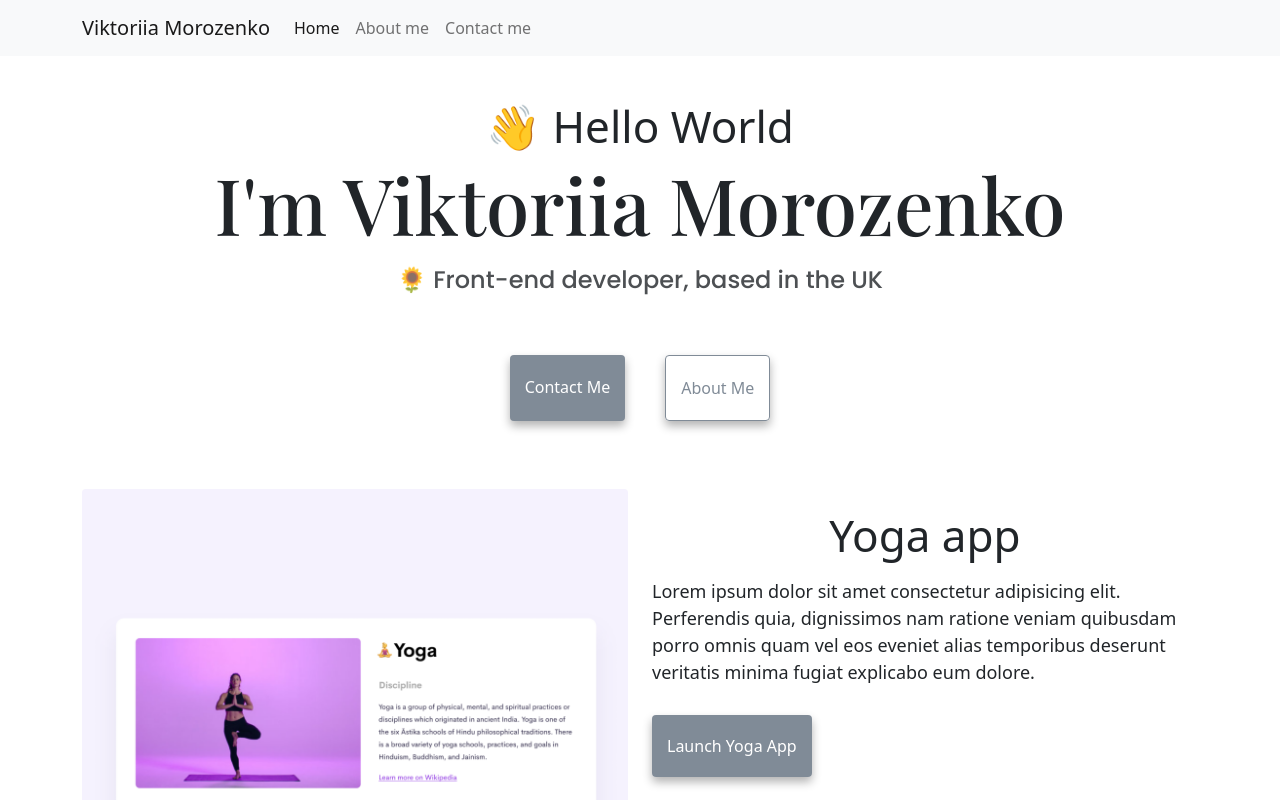
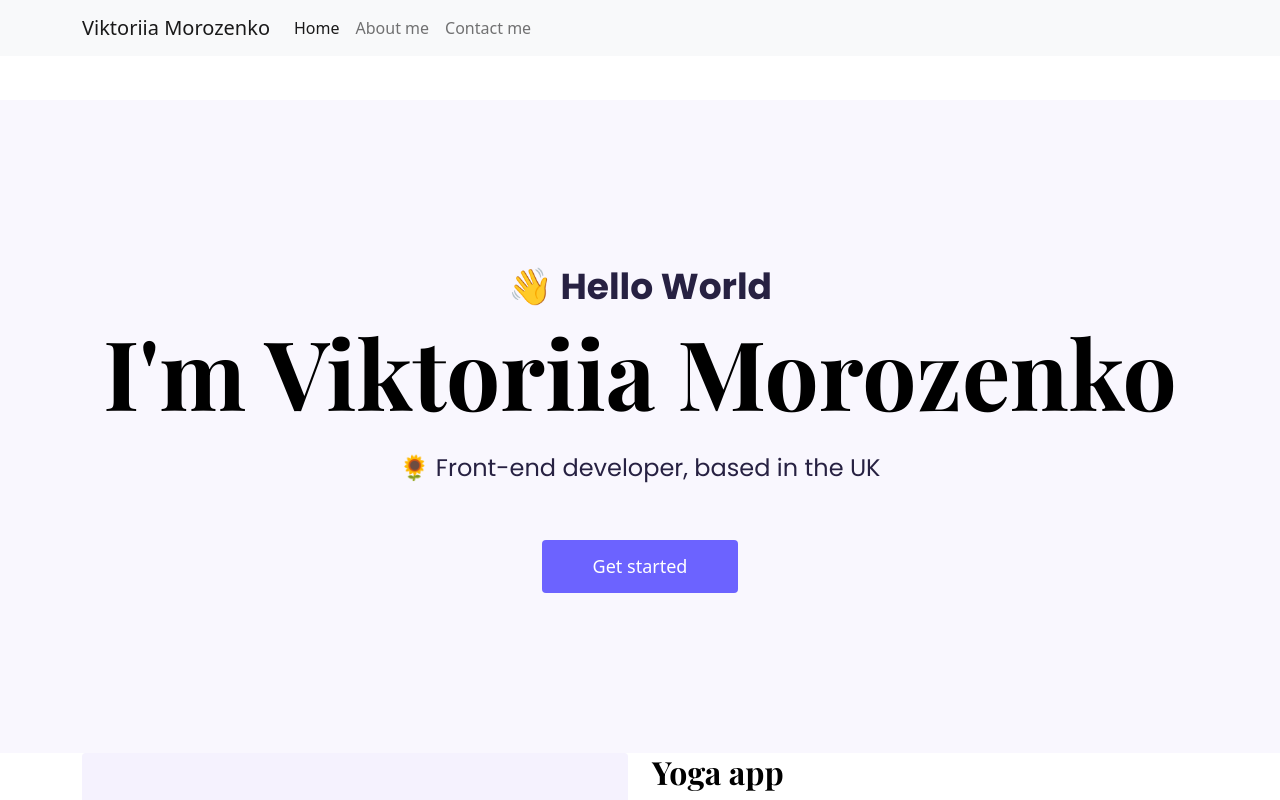
Before and after one commit to ViktoriiaMorozenko/SheCodesResponsive_project, a plain HTML site: page index.html in a window 1280 px wide. Shown: the top 800 px of the page. Drawn offline with nearby package versions, Linux system fonts and the light colour scheme; a web font is replaced by a local one.

Commit message:
worked on homepage

```diff
--- a/index.html
+++ b/index.html
@@ -55,12 +55,11 @@
         </div>
       </div>
     </nav>
-    <h2>👋 Hello World</h2>
+    <div class='hero'>
+    <p>👋 Hello World</p>
     <h1>I'm Viktoriia Morozenko</h1>
-    <h3>🌻 Front-end developer, based in the UK</h3>
-    <div class="navigation-links mb-5">
-      <a href="about.html#contact" class="primary-link">Contact me</a>
-      <a href="about.html" class="secondary-link">About me</a>
+    <h2 class="mb-5">🌻 Front-end developer, based in the UK</h2>
+    <div><a href="about.html#contact" class="btn primary-link">Get started</a></div>
     </div>
     <div class="container">
       <div class="row">
@@ -69,7 +68,7 @@
         </div>
         <div class="col-md-6">
           <h2 class="mb-3">Yoga app</h2>
-          <p>
+          <p class="descriptions">
             Lorem ipsum dolor sit amet consectetur adipisicing elit. Perferendis
             quia, dignissimos nam ratione veniam quibusdam porro omnis quam vel
             eos eveniet alias temporibus deserunt veritatis minima fugiat
@@ -83,7 +82,7 @@
       <div class="row mt-5">
         <div class="col-md-6">
           <h2 class="mb-3">Weather app</h2>
-          <p>
+          <p class="descriptions">
             Lorem ipsum dolor sit amet consectetur adipisicing elit. Perferendis
             quia, dignissimos nam ratione veniam quibusdam porro omnis quam vel
             eos eveniet alias temporibus deserunt veritatis minima fugiat
@@ -103,7 +102,7 @@
         </div>
         <div class="col-md-6">
           <h2 class="mb-3">Yogurt app</h2>
-          <p>
+          <p class="descriptions">
             Lorem ipsum dolor sit amet consectetur adipisicing elit. Perferendis
             quia, dignissimos nam ratione veniam quibusdam porro omnis quam vel
             eos eveniet alias temporibus deserunt veritatis minima fugiat
--- a/style.css
+++ b/style.css
@@ -1,70 +1,63 @@
 :root {
-  --primary-color: #808b97;
+  --primary-color: #6C63FF;
+  --second-color: #272142;
+  --heading-font-family: "Playfair Display", serif;
+  --second-font-family: "Poppins", sans-serif;
 }
 
 body {
   margin-top: 100px;
 }
 
-h1,
-h2,
-h3 {
+h1,h2, h3, h4, h5, h6{
+  color: black;
+  font-family: var(--heading-font-family);
+  font-weight: bold;
+}
+
+p{
+  font-family: var(--second-font-family);
+  font-weight: normal;
+}
+
+.hero{
+  background-color: #F9F7FE;
   text-align: center;
+  padding: 160px 20px;
 }
 
 h1 {
-  font-family: "Playfair Display", serif;
-  font-size: 78px;
+  font-size: 96px;
   margin-bottom: 15px;
 }
 
-h2 {
-  font-size: 44px;
-  margin: 20px 5px 5px;
+ .hero p {
+  color: var(--second-color);
+  font-size: 36px;
+  font-weight: bold;
+  margin: 0;
 }
 
-h3 {
-  font-family: "Poppins", sans-serif;
+.hero h2 {
+  color: var(--second-color);
+  font-family: var(--second-font-family);
+  font-weight: normal;
+  line-height: 2;
   font-size: 24px;
-  opacity: 0.8;
-}
-
-p {
-  font-size: 18px;
-  line-height: 1.5;
-}
-
-.navigation-links {
-  display: flex;
-  margin-top: 40px;
-  justify-content: center;
-}
-
-.navigation-links a {
-  margin: 20px;
-  text-decoration: none;
-  padding: 20px 15px;
-  border-radius: 4px;
-  box-shadow: 0 5px 10px rgba(0, 0, 0, 0.3);
 }
 
 .primary-link {
+  background: var(--primary-color);
+  color: white;
   border-radius: 4px;
-  padding: 20px 15px;
-  text-decoration: none;
-  text-transform: capitalize;
-  background: var(--primary-color);
-  box-shadow: 0 5px 10px rgba(0, 0, 0, 0.3);
-  color: white;
+  font-size: 18px;
+  line-height: 27px;
+  padding: 12px 50px;
 }
 
-.secondary-link {
-  border-radius: 4px;
-  padding: 20px 15px;
-  text-decoration: none;
-  text-transform: capitalize;
-  color: var(--primary-color);
-  border: 1px solid var(--primary-color);
+.descriptions {
+  font-size: 18px;
+  line-height: 1.5;
 }
 
 .homepage-link {
```
